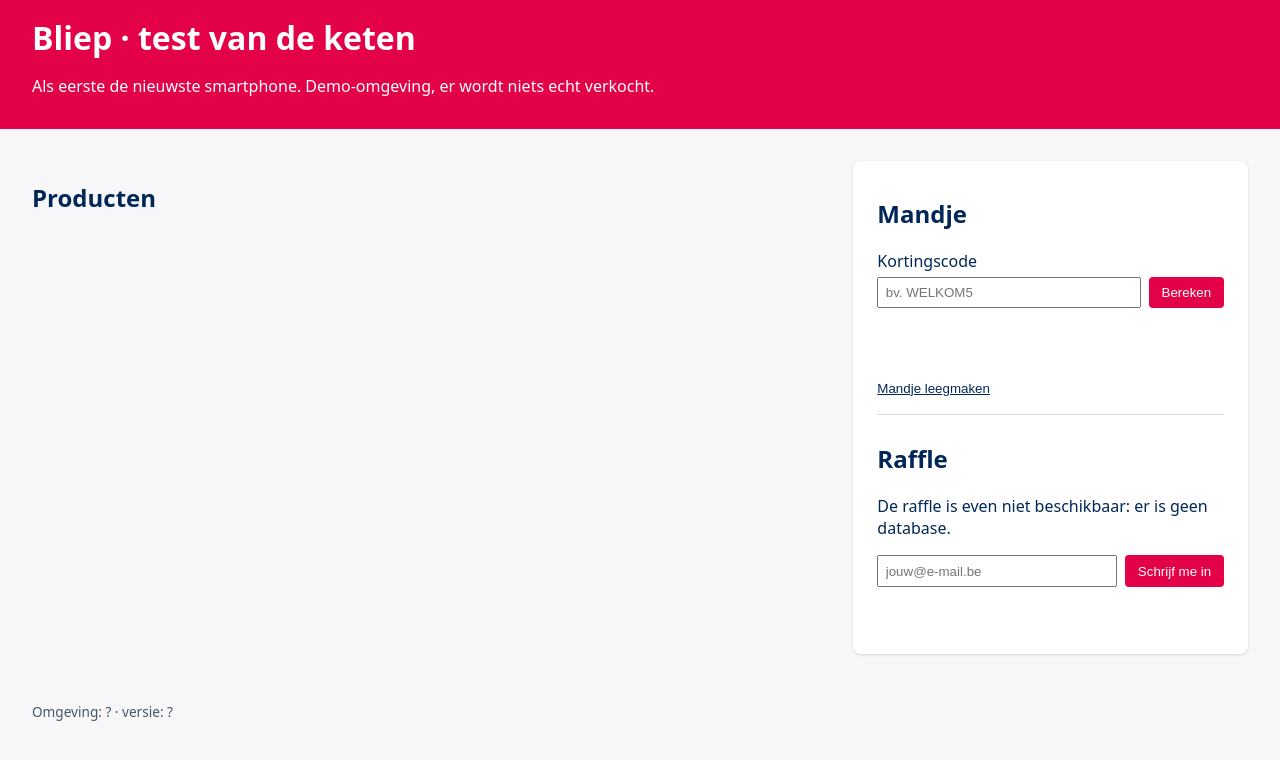
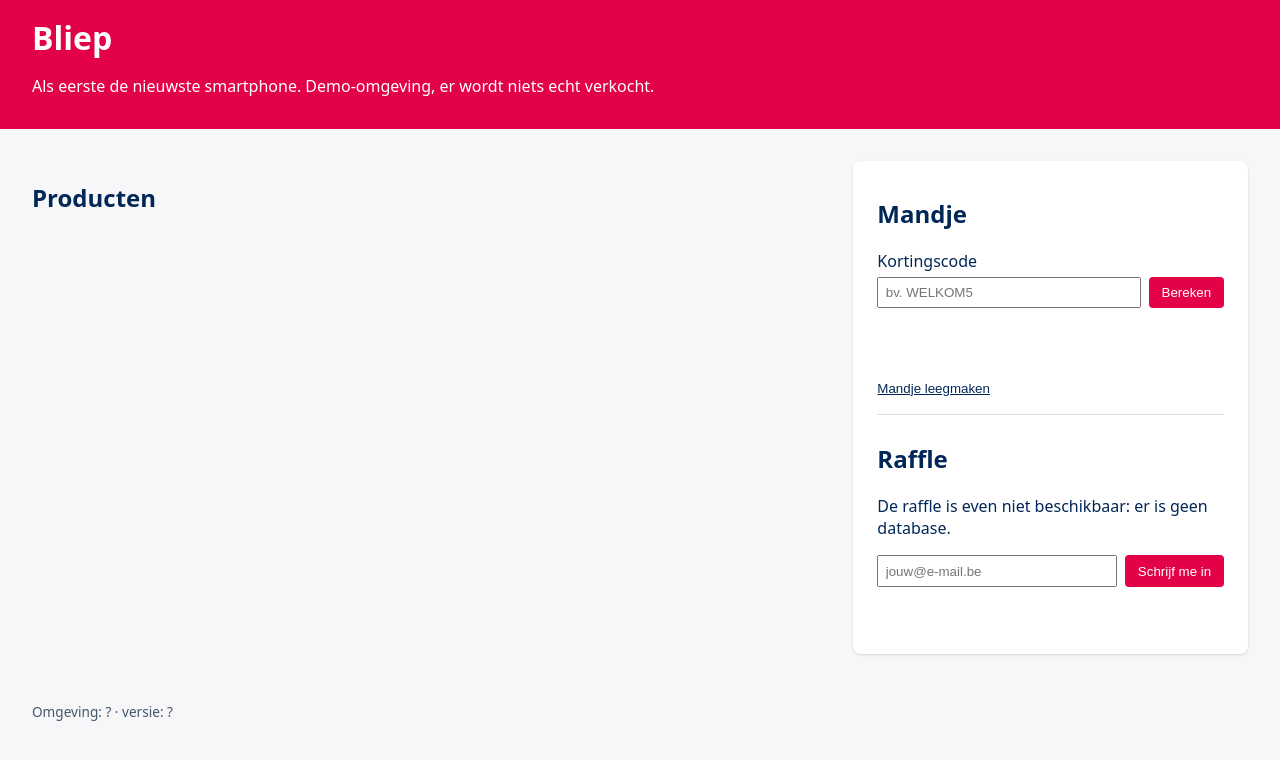
Before and after one commit to Grad-Prog-IT-Trends/H4-bliep-pipeline-demo, a website: page webshop/public/index.html in a window 1280 px wide. Drawn offline with Linux system fonts and the light colour scheme; no server answers.

Commit message:
Revert "Test: titel op development (wordt meteen teruggedraaid)"
This reverts commit 10d8b8825a2845937f7828fee4bcce1ba973f33d.

```diff
--- a/webshop/public/index.html
+++ b/webshop/public/index.html
@@ -8,7 +8,7 @@
 </head>
 <body>
   <header>
-    <h1>Bliep · test van de keten</h1>
+    <h1>Bliep</h1>
     <p>Als eerste de nieuwste smartphone. Demo-omgeving, er wordt niets echt verkocht.</p>
   </header>
   <!-- De banner toont BANNER_TEKST uit de configuratie. Leeg? Dan blijft hij verborgen. -->
```
